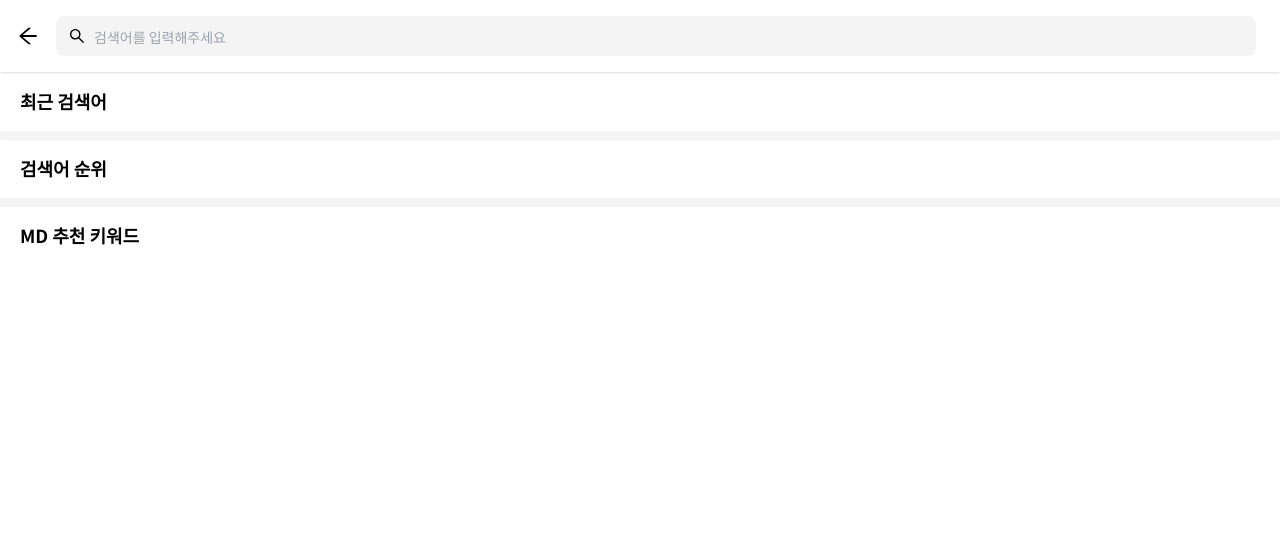
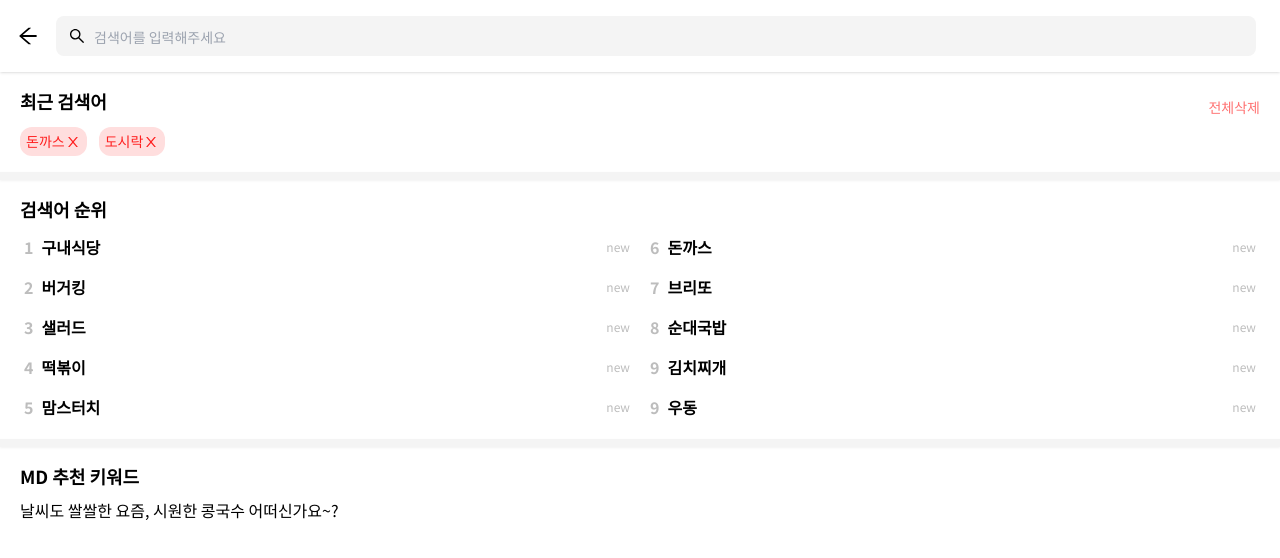
Before and after one commit to ckstn0777/Ah-Baegopa-Client, a Next.js app: page /search in a window 1280 px wide. Shown: the top 558 px of the page. Built offline with nearby package versions, Linux system fonts and the light colour scheme.

Commit message:
feat: implement search page

```diff
--- a/app/search/page.tsx
+++ b/app/search/page.tsx
@@ -1,4 +1,5 @@
-import { ArrowLeft, Search } from '@components/icons'
+import { ArrowLeft, Close, Search } from '@components/icons'
+import SearchRankRow from '@components/SearchRankRow'
 import Link from 'next/link'
 
 function Page() {
@@ -19,19 +20,46 @@ function Page() {
       </header>
       <main>
         <section className="px-5 py-4">
-          <h3 className="text-heading3 font-bold">최근 검색어</h3>
+          <div className="flexbox-between">
+            <h3 className="text-heading3 font-bold mb-3">최근 검색어</h3>
+            <button className="text-body2 text-primary">전체삭제</button>
+          </div>
+          <div className="flex gap-3">
+            <button className="flexbox-center bg-primary-light text-primary-dark rounded-xl px-1.5 py-1">
+              <span className="text-body2">돈까스</span>
+              <Close width={16} height={16} />
+            </button>
+
+            <button className="flexbox-center bg-primary-light text-primary-dark rounded-xl px-1.5 py-1">
+              <span className="text-body2">도시락</span>
+              <Close width={16} height={16} />
+            </button>
+          </div>
         </section>
 
         <div className="w-full h-2 bg-gray2 drop-shadow-sm"></div>
 
         <section className="px-5 py-4">
-          <h3 className="text-heading3 font-bold">검색어 순위</h3>
+          <h3 className="text-heading3 font-bold mb-2">검색어 순위</h3>
+          <ul className="grid grid-rows-5 grid-cols-2 gap-x-3 gap-y-2">
+            <SearchRankRow rank={1} keyword="구내식당" />
+            <SearchRankRow rank={6} keyword="돈까스" />
+            <SearchRankRow rank={2} keyword="버거킹" />
+            <SearchRankRow rank={7} keyword="브리또" />
+            <SearchRankRow rank={3} keyword="샐러드" />
+            <SearchRankRow rank={8} keyword="순대국밥" />
+            <SearchRankRow rank={4} keyword="떡볶이" />
+            <SearchRankRow rank={9} keyword="김치찌개" />
+            <SearchRankRow rank={5} keyword="맘스터치" />
+            <SearchRankRow rank={9} keyword="우동" />
+          </ul>
         </section>
 
         <div className="w-full h-2 bg-gray2 drop-shadow-sm"></div>
 
         <section className="px-5 py-4">
-          <h3 className="text-heading3 font-bold">MD 추천 키워드</h3>
+          <h3 className="text-heading3 font-bold mb-2">MD 추천 키워드</h3>
+          <p>날씨도 쌀쌀한 요즘, 시원한 콩국수 어떠신가요~?</p>
         </section>
       </main>
     </>
--- /dev/null
+++ b/components/SearchRankRow.tsx
@@ -0,0 +1,15 @@
+import Link from 'next/link'
+
+function SearchRankRow({ rank, keyword }: { rank: number; keyword: string }) {
+  return (
+    <li>
+      <Link href="#" className="flexbox-center gap-2 py-1 px-1">
+        <span className="text-body1 text-gray4 font-bold">{rank}</span>
+        <span className="flex-1 font-bold">{keyword}</span>
+        <span className="text-caption1 text-gray4">new</span>
+      </Link>
+    </li>
+  )
+}
+
+export default SearchRankRow
--- a/styles/globals.scss
+++ b/styles/globals.scss
@@ -52,7 +52,8 @@ a {
 }
 
 .input-placeholder {
-  @apply placeholder:text-caption1 placeholder:-translate-y-1;
+  @apply placeholder:text-caption1;
+  // placeholder:-translate-y-1
 }
 
 /* Special Class */
--- a/tailwind.config.js
+++ b/tailwind.config.js
@@ -12,6 +12,8 @@ module.exports = {
         'primary-hover': '#FF6767',
         'primary-active': '#FF5959',
         'primary-disabled': '#FFADAD',
+        'primary-light': '#FFDEDE',
+        'primary-dark': '#FF2020',
 
         gray2: '#F4F4F4',
         gray3: '#E5E5E5',
```
